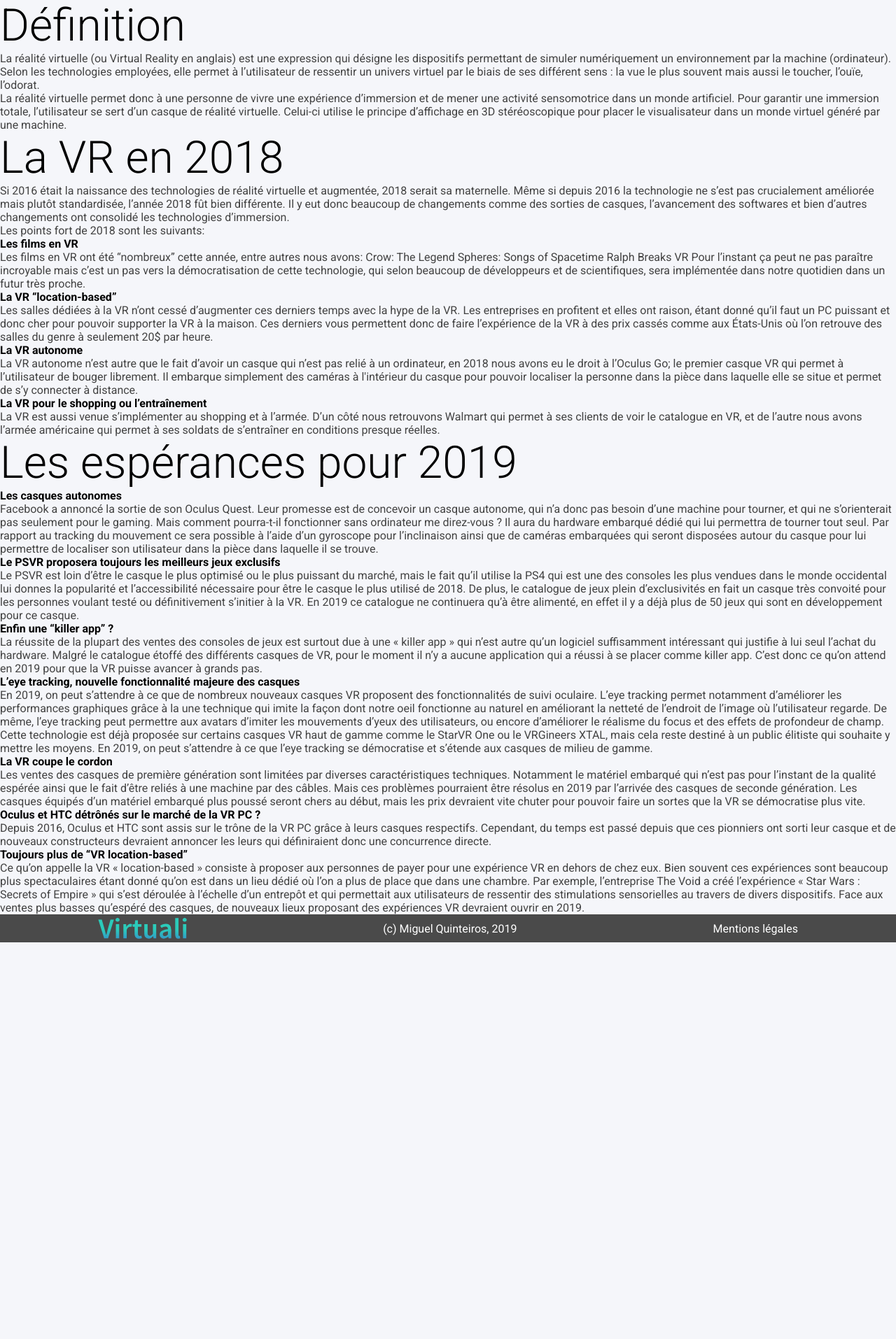
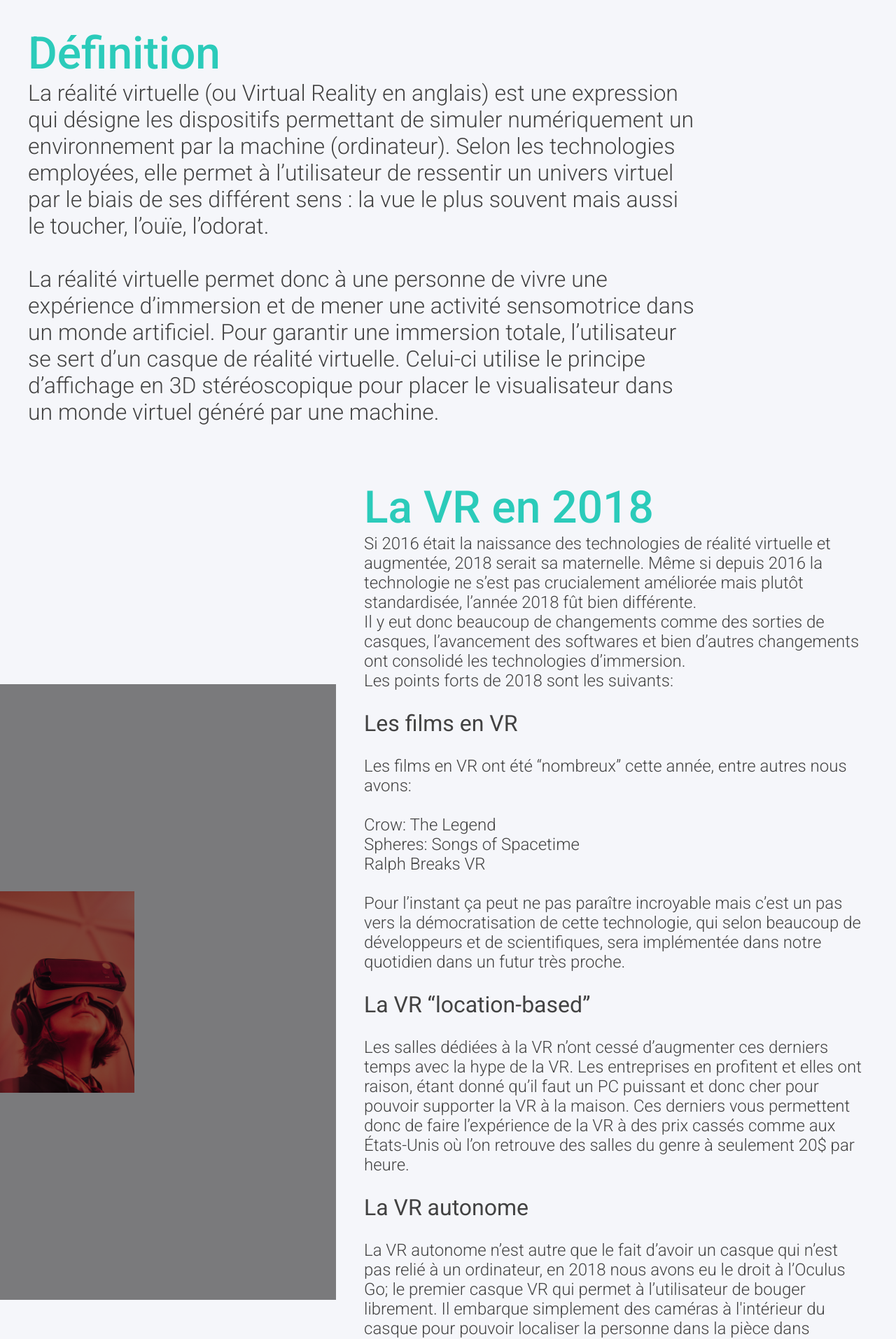
Before and after one commit to quinteirosm/tpi_mai_2019, a PHP site: page /vr.php in a window 1280 px wide. Shown: the part 481-2395 px from the top of the page at 70% size. Before the commit the page ends 1828 px from the top, so only its background shows below. Run offline with PHP 8.4, Linux system fonts and the light colour scheme; some libraries are stand-ins or nearby versions.

Commit message:
La vr: 3/4

```diff
--- a/03_Realisation/php/description.php
+++ b/03_Realisation/php/description.php
@@ -6,6 +6,7 @@
   numériquement un environnement par la machine (ordinateur). Selon les technologies employées, elle permet à l’utilisateur
   de ressentir un univers virtuel par le biais de ses différent sens : la vue le plus souvent mais aussi le toucher, l’ouïe, l’odorat.
 </p>
+</br>
 <p>
   La réalité virtuelle permet donc à une personne de vivre une expérience d’immersion et de mener une activité sensomotrice
   dans un monde artificiel. Pour garantir une immersion totale, l’utilisateur se sert d’un casque de réalité virtuelle.
--- a/03_Realisation/php/vrEn2018.php
+++ b/03_Realisation/php/vrEn2018.php
@@ -2,40 +2,42 @@
 <p>
   Si 2016 était la naissance des technologies de réalité virtuelle et augmentée, 2018 serait
 sa maternelle. Même si depuis 2016 la technologie ne s’est pas crucialement améliorée
-mais plutôt standardisée, l’année 2018 fût bien différente.
+mais plutôt standardisée, l’année 2018 fût bien différente.</br>
 Il y eut donc beaucoup de changements comme des sorties de casques, l’avancement
-des softwares et bien d’autres changements ont consolidé les technologies d’immersion.
+des softwares et bien d’autres changements ont consolidé les technologies d’immersion.</br>
 </p>
 <p>
-  Les points fort de 2018 sont les suivants:
+  Les points forts de 2018 sont les suivants:</br></br>
 </p>
-<h2>Les films en VR</h2>
+<h2>Les films en VR</h2></br>
 <p>
-  Les films en VR ont été “nombreux” cette année, entre autres nous avons:
-Crow: The Legend
-Spheres: Songs of Spacetime
-Ralph Breaks VR
+  Les films en VR ont été “nombreux” cette année, entre autres nous avons:</br></br>
+<i>Crow: The Legend</i></br>
+<i>Spheres: Songs of Spacetime</i></br>
+<i>Ralph Breaks VR</i></br></br>
+</p>
+<p>
 Pour l’instant ça peut ne pas paraître incroyable mais c’est un pas vers la
 démocratisation de cette technologie, qui selon beaucoup de développeurs et de
 scientifiques, sera implémentée dans notre quotidien dans un futur très proche.
-</p>
-<h2>La VR “location-based”</h2>
+</p></br>
+<h2>La VR “location-based”</h2></br>
 <p>
   Les salles dédiées à la VR n’ont cessé d’augmenter ces derniers temps avec la hype de la
 VR. Les entreprises en profitent et elles ont raison, étant donné qu’il faut un PC puissant
 et donc cher pour pouvoir supporter la VR à la maison. Ces derniers vous permettent
 donc de faire l’expérience de la VR à des prix cassés comme aux États-Unis où l’on
 retrouve des salles du genre à seulement 20$ par heure.
-</p>
-<h2>La VR autonome</h2>
+</p></br>
+<h2>La VR autonome</h2></br>
 <p>
   La VR autonome n’est autre que le fait d’avoir un casque qui n’est pas relié à un
 ordinateur, en 2018 nous avons eu le droit à l’Oculus Go; le premier casque VR qui permet
 à l’utilisateur de bouger librement.
 Il embarque simplement des caméras à l'intérieur du casque pour pouvoir localiser la
-personne dans la pièce dans laquelle elle se situe et permet de s’y connecter à distance.
-</p>
-<h2>La VR pour le shopping ou l’entraînement</h2>
+personne dans la pièce dans laquelle elle se situe et permet de s’y connecter à distance.</br>
+</p></br>
+<h2>La VR pour le shopping ou l’entraînement</h2></br>
 <p>
   La VR est aussi venue s’implémenter au shopping et à l’armée.
 D’un côté nous retrouvons Walmart qui permet à ses clients de voir le catalogue en VR, et
--- a/03_Realisation/style.css
+++ b/03_Realisation/style.css
@@ -29,18 +29,26 @@
   }
 
   /* ------------------------------- TEXTE ------------------------------- */
-  p {
-    font-weight: thin;
+  h1 {
+    font-size: 4rem;
+    font-weight: 500;
+    color: #2BCBBA;
+  }
+
+  h2 {
+    font-size: 2rem;
+    font-weight: 400;
     color: #424242;
   }
 
-  h1 {
-    font-size: 4rem;
+  p {
     font-weight: 300;
+    color: #424242;
   }
 
-  h2 {
-    font-weight: 700;
+  i{
+    font-weight:300i;
+    color: #424242;
   }
 
   /* ------------------------------- NAVIGATION ------------------------------- */
@@ -106,48 +114,60 @@
   #landingPage {
     position: relative;
     margin: auto;
-    background-attachment: fixed;
-    background-position: center;
-    background-repeat: no-repeat;
-    background-size: cover;
     z-index: 2;
     max-width: 100vw;
     min-height: 100vh;
   }
 
-  #landingPage a {
+  #landingPage a, #landingPage h1 {
     color: #f5f6fa;
-  }
-
-  .bg11 {
-    background-image: url("imgs/femmeCiel.jpg");
-    box-shadow: inset 2000px 0 0 0 rgba(0, 0, 0, 0.5);
-  }
-
-	.bg21 {
-    background-image: url("imgs/casqueJaune.jpg");
-    box-shadow: inset 2000px 0 0 0 rgba(0, 0, 0, 0.5);
   }
 
   .logo {
     max-height: 20vh;
   }
-	/* ------------------------------- LANDING 60 ------------------------------- */
-	#main{
-		position: relative;
+
+  /* ------------------------------- LANDING 60 ------------------------------- */
+  #main {
+    position: relative;
     margin: auto;
+    z-index: 2;
+    max-width: 100vw;
+    min-height: 60vh;
+  }
+
+  #main h1 {
+    color: #f5f6fa;
+  }
+
+  /* ------------------------------- BACKGROUNDS------------------------------- */
+  .bg11 {
+    background-image: url("imgs/femmeCiel.jpg");
+    box-shadow: inset 2000px 0 0 0 rgba(0, 0, 0, 0.5);
     background-attachment: fixed;
     background-position: center;
     background-repeat: no-repeat;
     background-size: cover;
-    z-index: 2;
-    max-width: 100vw;
-    min-height: 60vh;
-	}
+  }
 
-  #main h1 {
-    color: #f5f6fa;
+  .bg21 {
+    background-image: url("imgs/casqueJaune.jpg");
+    box-shadow: inset 2000px 0 0 0 rgba(0, 0, 0, 0.5);
+    background-attachment: fixed;
+    background-position: center bottom;
+    background-repeat: no-repeat;
+    background-size: cover;
   }
+
+  .bg22 {
+    background-image: url("imgs/femmeRouge.jpg");
+    box-shadow: inset 2000px 0 0 0 rgba(0, 0, 0, 0.5);
+    background-attachment: fixed;
+    background-position: left center;
+    background-repeat: no-repeat;
+    background-size: 40%;
+  }
+
   /* ------------------------------- Section de redirection ------------------------------- */
   #pages {
     max-width: 100vw;
@@ -226,6 +246,7 @@
   #contact {
     height: 100vh;
   }
+
   /* ------------------------------- Footer ------------------------------- */
   footer {
     height: 5vh;
@@ -240,3 +261,29 @@
     color: white;
   }
 }
+
+/* ------------------------------- VR - description ------------------------------- */
+#description{
+  min-height: 40vh;
+  width: 75vw;
+  font-size: 2rem;
+  padding: 5vh;
+}
+
+/* ------------------------------- VR - 2018 ------------------------------- */
+#vrEn2018{
+  min-height: 100vh;
+  font-size: 1.5rem;
+  flex-wrap: nowrap;
+}
+
+.left{
+  width: 40%;
+  height: 110vh;
+}
+
+.right{
+  width: 60%;
+    height: 100%;
+    padding: 5vh;
+}
--- a/03_Realisation/vr.php
+++ b/03_Realisation/vr.php
@@ -3,12 +3,21 @@
 <?php include_once('php/header.php'); ?>
 <?php include_once('php/nav.php'); ?>
 <body>
-  <section id="main" class="contRow bg21">
+  <section id="main" class="contColumn bg21">
     <h1>La VR</h1>
   </section>
-  <section>
+  <section id="description">
     <?php include_once('php/description.php'); ?>
-    <?php include_once('php/vrEn2018.php'); ?>
+  </section>
+  <section id="vrEn2018" class="contRow">
+    <div class="left bg22">
+
+    </div>
+    <div class="right">
+      <?php include_once('php/vrEn2018.php'); ?>
+    </div>
+  </section>
+  <section id="vrEn2019">
     <?php include_once('php/vrEn2019.php'); ?>
   </section>
 </body>
```
Also changed, not shown: 03_Realisation/imgs/femmeRouge.jpg.
